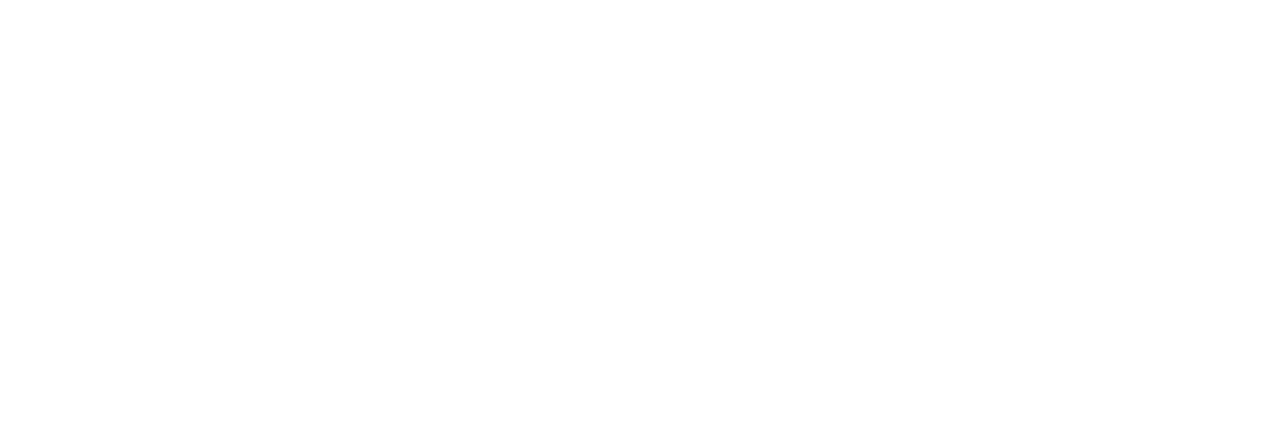
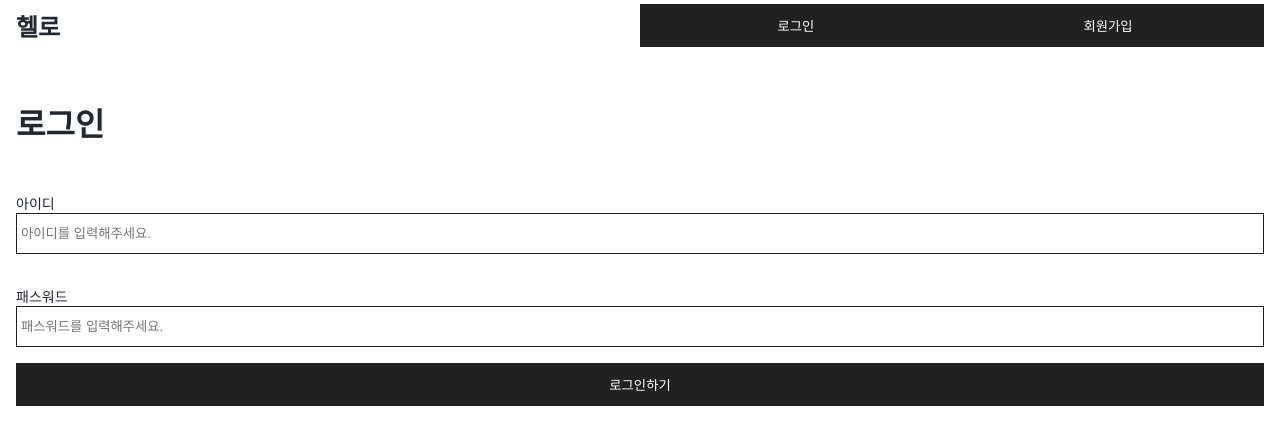
Before and after one commit to Kyoo130/image-community, a React (Create React App) app: page /login in a window 1280 px wide. Shown: the top 444 px of the page. Built offline with nearby package versions, Linux system fonts and the light colour scheme.

Commit message:
:sparkles: 로그인, 회원가입 페이지 및 Header, Button, Input 컴포넌트 개발

```diff
--- /dev/null
+++ b/src/components/Header.js
@@ -0,0 +1,22 @@
+import React from "react";
+import { Button, Grid, Text } from "../elements";
+
+const Header = () => {
+  return (
+    <Grid is_flex padding="4px 16px">
+      <Grid>
+        <Text margin="0" size="24px" bold>
+          헬로
+        </Text>
+      </Grid>
+      <Grid is_flex>
+        <Button text="로그인" />
+        <Button text="회원가입" />
+      </Grid>
+    </Grid>
+  );
+};
+
+Header.defaultProps = {};
+
+export default Header;
--- /dev/null
+++ b/src/components/index.js
@@ -0,0 +1,4 @@
+import Post from "./Post";
+import Header from "./Header";
+
+export { Post, Header };
--- /dev/null
+++ b/src/elements/Button.js
@@ -0,0 +1,27 @@
+import React from "react";
+import styled from "styled-components";
+
+const Button = (props) => {
+  const { text, _onClick } = props;
+  return (
+    <>
+      <ElButton onClick={_onClick}>{text}</ElButton>
+    </>
+  );
+};
+
+Button.defaultProps = {
+  text: "텍스트",
+  _onClick: () => {},
+};
+
+const ElButton = styled.button`
+  width: 100%;
+  background-color: #212121;
+  color: #fff;
+  padding: 12px 0;
+  box-sizing: border-box;
+  border: none;
+`;
+
+export default Button;
--- /dev/null
+++ b/src/elements/Input.js
@@ -0,0 +1,28 @@
+import React from "react";
+import styled from "styled-components";
+import { Text, Grid } from "./index";
+
+const Input = (props) => {
+  const { label, placeholder, _onChange } = props;
+  return (
+    <Grid>
+      <Text margin="0px">{label}</Text>
+      <ElInput placeholder={placeholder} onChange={_onChange} />
+    </Grid>
+  );
+};
+
+Input.defaultProps = {
+  label: "텍스트",
+  placeholder: "텍스트를 입력해 주세요.",
+  _onChange: () => {},
+};
+
+const ElInput = styled.input`
+  border: 1px solid #212121;
+  width: 100%;
+  padding: 12px 4px;
+  box-sizing: border-box;
+`;
+
+export default Input;
--- a/src/elements/Text.js
+++ b/src/elements/Text.js
@@ -2,11 +2,12 @@
 import styled from "styled-components";
 
 const Text = (props) => {
-  const { bold, color, size, children } = props;
+  const { bold, color, size, margin, children } = props;
   const styles = {
     bold: bold,
     color: color,
     size: size,
+    margin: margin,
   };
   return <TextP {...styles}>{children}</TextP>;
 };
@@ -16,12 +17,14 @@
   bold: false,
   color: "#222831",
   size: "14px",
+  margin: false,
 };
 
 const TextP = styled.p`
   color: ${(props) => props.color};
   font-size: ${(props) => props.size};
   font-weight: ${(props) => (props.bold ? "600" : "400")};
+  ${(props) => (props.margin ? `margin: ${props.margin};` : "")}
 `;
 
 export default Text;
--- a/src/elements/index.js
+++ b/src/elements/index.js
@@ -1,5 +1,7 @@
 import Grid from "./Grid";
 import Image from "./Image";
 import Text from "./Text";
+import Input from "./Input";
+import Button from "./Button";
 
-export { Grid, Image, Text };
+export { Grid, Image, Text, Input, Button };
--- /dev/null
+++ b/src/pages/Login.js
@@ -0,0 +1,40 @@
+import React from "react";
+import { Button, Grid, Input, Text } from "../elements";
+
+const Login = () => {
+  return (
+    <>
+      <Grid padding="16px">
+        <Text size="32px" bold>
+          로그인
+        </Text>
+        <Grid padding="16px 0">
+          <Input
+            label="아이디"
+            placeholder="아이디를 입력해주세요."
+            _onChange={() => {
+              console.log("아이디 입력완료!");
+            }}
+          />
+        </Grid>
+        <Grid padding="16px 0">
+          <Input
+            label="패스워드"
+            placeholder="패스워드를 입력해주세요."
+            _onChange={() => {
+              console.log("패스워드 입력완료!");
+            }}
+          />
+        </Grid>
+        <Button
+          text="로그인하기"
+          _onClick={() => {
+            console.log("로그인 버튼 클릭!");
+          }}
+        />
+      </Grid>
+    </>
+  );
+};
+
+export default Login;
--- a/src/pages/PostList.js
+++ b/src/pages/PostList.js
@@ -1,5 +1,5 @@
 import React from "react";
-import Post from "../components/Post";
+import {Post} from "../components";
 
 const PostList = () => {
   return (
--- /dev/null
+++ b/src/pages/Signup.js
@@ -0,0 +1,31 @@
+import React from 'react';
+import {Button, Grid, Input, Text} from "../elements";
+
+const Signup = () => {
+  return (
+    <>
+      <Grid padding="16px">
+        <Text size="32px" bold>회원가입</Text>
+        <Grid padding="16px 0">
+          <Input label="아이디" placeholder="아이디를 입력해주세요." _onChange={() => {console.log("아이디 입력 완료!")}} />
+        </Grid>
+        <Grid padding="16px 0">
+          <Input label="닉네임" placeholder="닉네임을 입력해주세요." _onChange={() => {console.log("닉네임 입력 완료!")}} />
+        </Grid>
+        <Grid padding="16px 0">
+          <Input label="비밀번호" placeholder="비밀번호를 입력해주세요." _onChange={() => {console.log("비밀번호 입력 완료!")}} />
+        </Grid>
+        <Grid padding="16px 0">
+          <Input label="비밀번호 확인" placeholder="비밀번호를 다시 입력해주세요." _onChange={() => {console.log("비밀번호 확인 입력 완료!")}} />
+        </Grid>
+        <Button text="회원가입하기" />
+      </Grid>
+    </>
+  );
+};
+
+Signup.defaultProps = {
+
+}
+
+export default Signup;
--- /dev/null
+++ b/src/pages/index.js
@@ -0,0 +1,5 @@
+import Login from "./Login";
+import PostList from "./PostList";
+import Signup from "./Signup";
+
+export {Login, PostList, Signup}
--- a/src/shared/App.js
+++ b/src/shared/App.js
@@ -1,12 +1,19 @@
 import "./App.css";
 import { BrowserRouter, Route } from "react-router-dom";
-import PostList from "../pages/PostList";
+import {PostList, Login, Signup} from "../pages";
+import { Header } from "../components";
+import { Grid } from "../elements";
 
 function App() {
   return (
-    <BrowserRouter>
-      <Route path="/" exact component={PostList} />
-    </BrowserRouter>
+    <Grid>
+      <Header />
+      <BrowserRouter>
+        <Route path="/" exact component={PostList} />
+        <Route path="/login" exact component={Login} />
+        <Route path="/signup" exact component={Signup} />
+      </BrowserRouter>
+    </Grid>
   );
 }
 
```
